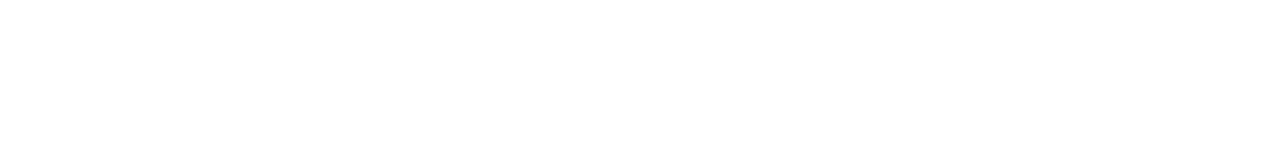
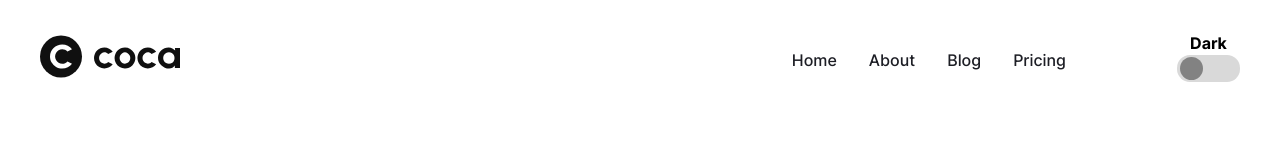
Before and after one commit to ilia-kravtsov/vite, a website built with Vite: page src/index.html in a window 1280 px wide. Built offline with nearby package versions, Linux system fonts and the light colour scheme.

Commit message:
header is created

```diff
--- a/src/assets/scss/base/main.scss
+++ b/src/assets/scss/base/main.scss
@@ -74,6 +74,7 @@ label {
 }
 
 .hidden {
+  // если поставить display none то скринридер не будет зачитывать текст из заголовка
   font-size: 0;
   opacity: 0;
   visibility: hidden;
--- a/src/assets/scss/base/vars.scss
+++ b/src/assets/scss/base/vars.scss
@@ -4,14 +4,39 @@
   --neutral-color-20: #f5f5f5;
   --neutral-color-60: #18181d;
   --neutral-color-100: #1d1e25;
+  --neutral-color-120: #828282;
+  --neutral-color-130: #d9d9d9;
+  --neutral-color-140: #000;
+
+  // logo colors
+  --logo-color-text: #101010;
+  --logo-color-circle: #101010;
+
+  // primary colors
+  --primary-color-50: #4e7ddb;
 
   // container
   --container-padding: 15px;
   --container-width: 1200px;
+
+  // transition
+  --transition: 0.2s ease-in-out;
+
+  // z-index
+  --z-index-1: 1;
+  --z-index-2: 2;
+  --z-index-3: 3;
+  --z-index-4: 4;
 }
 
 [data-theme='dark'] {
   // neutral colors
   --neutral-color-10: #1d1e25;
   --neutral-color-100: #fff;
+  --neutral-color-140: #fff;
+  --neutral-color-150: #fff;
+
+  // logo colors
+  --logo-color-text: #fff;
+  --logo-color-circle: #343542;
 }
--- /dev/null
+++ b/src/assets/scss/components/header.scss
@@ -0,0 +1,185 @@
+.header {
+  padding: 26px 0 22px;
+
+  @include mobile {
+    padding: 22 0 18px;
+  }
+
+  &__container {
+    @include flex-all-between;
+  }
+
+  &__logo {
+    position: relative;
+    z-index: var(--z-index-4);
+
+    & svg {
+      @include mobile {
+        width: 130px;
+      }
+
+      & path {
+        &:not(:last-child) {
+          fill: var(--logo-color-text);
+        }
+      }
+
+      & circle {
+        fill: var(--logo-color-circle);
+      }
+    }
+  }
+
+  &__right {
+    @include flex-align-center;
+    gap: 111px;
+
+    @include tablet {
+      gap: 60px;
+    }
+
+    @include small-tablet {
+      position: fixed;
+      top: 0;
+      left: -100vw;
+      z-index: var(--z-index-3);
+      flex-direction: column;
+      justify-content: center;
+      width: 80dvw;
+      height: 100dvh;
+      background-color: var(--neutral-color-10);
+      opacity: 0;
+      visibility: hidden;
+      transition:
+        left var(--transition),
+        opacity var(--transition);
+      visibility: var(--transition);
+      &--visible {
+        left: 0;
+        opacity: 1;
+        visibility: visible;
+      }
+    }
+  }
+
+  &__switcher {
+    position: relative;
+    border-radius: 13px;
+    width: 63px;
+    height: 27px;
+    background-color: var(--neutral-color-130);
+    transform: translateY(8px);
+    transition: background-color var(--transition);
+
+    &::before {
+      content: '';
+      position: absolute;
+      top: 2px;
+      left: 3px;
+      display: inline-block;
+      border-radius: 50%;
+      width: 23px;
+      height: 23px;
+      background-color: var(--neutral-color-120);
+      transition:
+        left var(--transition),
+        background-color var(--transition);
+    }
+
+    &-text {
+      position: absolute;
+      top: -24px;
+      left: 50%;
+      font-weight: 600;
+      line-height: 150%;
+      text-align: center;
+      color: var(--neutral-color-140);
+      transform: translateX(-50%);
+    }
+
+    &-checkbox {
+      appearance: none;
+    }
+
+    &:has(&-checkbox:checked) {
+      background-color: var(--neutral-color-60);
+
+      &::before {
+        left: 38px;
+        background-color: var(--primary-color-50);
+      }
+    }
+  }
+}
+
+.nav {
+  &__list {
+    @include flex-align-center;
+    gap: 32px;
+
+    @include small-tablet {
+      gap: 20px;
+      flex-direction: column;
+    }
+
+    @include mobile {
+      gap: 10px;
+    }
+  }
+
+  &__link {
+    position: relative;
+    font-weight: 500;
+    line-height: 162%;
+    color: var(--neutral-color-100);
+
+    @include small-tablet {
+      line-height: 200%;
+    }
+
+    &::after {
+      content: '';
+      position: absolute;
+      right: 0;
+      bottom: -5px;
+      left: 0;
+      height: 1px;
+      background-color: var(--neutral-color-100);
+      opacity: 0;
+      visibility: hidden;
+      transition:
+        opacity var(--transition),
+        visibility var(--transition);
+    }
+
+    &:hover {
+      &::after {
+        opacity: 1;
+        visibility: visible;
+      }
+    }
+  }
+}
+
+.overlay {
+  @include small-tablet {
+    position: fixed;
+    inset: 0;
+    z-index: var(--z-index-2);
+    background-color: #000000b3;
+    opacity: 0;
+    visibility: hidden;
+    transition:
+      opacity var(--transition),
+      visibility var(--transition);
+
+    &--visible {
+      opacity: 1;
+      visibility: visible;
+    }
+  }
+}
+
+.burger {
+  @include burger;
+}
--- a/src/assets/scss/main.scss
+++ b/src/assets/scss/main.scss
@@ -1,3 +1,6 @@
 @import './mixins';
 @import './base';
 @import './globals';
+
+// components
+@import './components/header';
--- /dev/null
+++ b/src/html/components/header.html
@@ -0,0 +1,65 @@
+<header class="header">
+  <h1 class="hidden">Coca - Digital Marketing Website. Home page</h1>
+  <div class="container header__container">
+    <a href="/" class="header__logo" aria-label="Home page">
+      <svg
+        width="140"
+        height="66"
+        viewBox="0 0 140 66"
+        fill="none"
+        xmlns="http://www.w3.org/2000/svg"
+      >
+        <path
+          d="M68.1455 35.9848L72.722 38.3558C71.7651 39.6044 70.5655 40.6072 69.1232 41.3643C67.6809 42.1214 66.1069 42.5 64.4011 42.5C62.4873 42.5 60.7399 42.0285 59.159 41.0854C57.5919 40.1423 56.3368 38.8805 55.3937 37.2998C54.4646 35.7059 54 33.9459 54 32.0199C54 30.5588 54.2704 29.1973 54.8113 27.9355C55.3521 26.6603 56.0941 25.5446 57.0371 24.5882C57.994 23.6186 59.1035 22.8615 60.3655 22.3169C61.6275 21.7723 62.9727 21.5 64.4011 21.5C66.1069 21.5 67.6809 21.8786 69.1232 22.6357C70.5655 23.3928 71.7651 24.4089 72.722 25.6841L68.1455 28.0351C67.6601 27.5038 67.0846 27.092 66.4189 26.7998C65.7671 26.5076 65.0945 26.3615 64.4011 26.3615C63.4026 26.3615 62.5012 26.6271 61.6968 27.1584C60.8925 27.6765 60.2545 28.3672 59.783 29.2305C59.3115 30.0806 59.0757 31.0104 59.0757 32.0199C59.0757 33.0161 59.3115 33.9459 59.783 34.8093C60.2545 35.6594 60.8925 36.3435 61.6968 36.8615C62.5012 37.3795 63.4026 37.6385 64.4011 37.6385C65.1223 37.6385 65.8087 37.4924 66.4605 37.2002C67.1123 36.8947 67.674 36.4896 68.1455 35.9848Z"
+          fill="#101010"
+        />
+        <path
+          d="M84.9596 42.5C83.0458 42.5 81.2984 42.0285 79.7174 41.0854C78.1503 40.1423 76.8952 38.8805 75.9522 37.2998C75.023 35.7059 74.5585 33.9459 74.5585 32.0199C74.5585 30.5588 74.8289 29.1973 75.3697 27.9355C75.9106 26.6603 76.6525 25.5446 77.5956 24.5882C78.5525 23.6186 79.6619 22.8615 80.9239 22.3169C82.1859 21.7723 83.5312 21.5 84.9596 21.5C86.8734 21.5 88.6138 21.9715 90.1809 22.9146C91.7619 23.8577 93.017 25.1262 93.9461 26.7201C94.8892 28.314 95.3607 30.0806 95.3607 32.0199C95.3607 33.4677 95.0903 34.8226 94.5494 36.0844C94.0085 37.3463 93.2597 38.462 92.3028 39.4317C91.3597 40.388 90.2572 41.1385 88.9952 41.6831C87.7471 42.2277 86.4019 42.5 84.9596 42.5ZM84.9596 37.6385C85.9719 37.6385 86.8803 37.3795 87.6847 36.8615C88.489 36.3435 89.12 35.6594 89.5777 34.8093C90.0492 33.9592 90.2849 33.0294 90.2849 32.0199C90.2849 30.9839 90.0423 30.0408 89.5569 29.1907C89.0854 28.3273 88.4405 27.6433 87.6223 27.1385C86.8179 26.6205 85.9303 26.3615 84.9596 26.3615C83.9611 26.3615 83.0596 26.6205 82.2553 27.1385C81.4509 27.6565 80.813 28.3472 80.3415 29.2106C79.87 30.074 79.6342 31.0104 79.6342 32.0199C79.6342 33.0693 79.8769 34.019 80.3623 34.8691C80.8477 35.7192 81.4925 36.3966 82.2969 36.9013C83.1151 37.3928 84.0027 37.6385 84.9596 37.6385Z"
+          fill="#101010"
+        />
+        <path
+          d="M111.578 35.9848L116.155 38.3558C115.198 39.6044 113.998 40.6072 112.556 41.3643C111.114 42.1214 109.54 42.5 107.834 42.5C105.92 42.5 104.173 42.0285 102.592 41.0854C101.025 40.1423 99.7696 38.8805 98.8265 37.2998C97.8974 35.7059 97.4328 33.9459 97.4328 32.0199C97.4328 30.5588 97.7032 29.1973 98.2441 27.9355C98.7849 26.6603 99.5269 25.5446 100.47 24.5882C101.427 23.6186 102.536 22.8615 103.798 22.3169C105.06 21.7723 106.405 21.5 107.834 21.5C109.54 21.5 111.114 21.8786 112.556 22.6357C113.998 23.3928 115.198 24.4089 116.155 25.6841L111.578 28.0351C111.093 27.5038 110.517 27.092 109.852 26.7998C109.2 26.5076 108.527 26.3615 107.834 26.3615C106.835 26.3615 105.934 26.6271 105.13 27.1584C104.325 27.6765 103.687 28.3672 103.216 29.2305C102.744 30.0806 102.509 31.0104 102.509 32.0199C102.509 33.0161 102.744 33.9459 103.216 34.8093C103.687 35.6594 104.325 36.3435 105.13 36.8615C105.934 37.3795 106.835 37.6385 107.834 37.6385C108.555 37.6385 109.242 37.4924 109.893 37.2002C110.545 36.8947 111.107 36.4896 111.578 35.9848Z"
+          fill="#101010"
+        />
+        <path
+          d="M134.924 22.0579H140V41.982H134.924L134.695 39.5114C134.127 40.4013 133.371 41.1252 132.428 41.6831C131.499 42.2277 130.396 42.5 129.12 42.5C127.581 42.5 126.139 42.2211 124.794 41.6632C123.448 41.1053 122.263 40.3349 121.236 39.352C120.224 38.3691 119.427 37.2334 118.844 35.945C118.276 34.6565 117.991 33.2751 117.991 31.8008C117.991 30.3795 118.262 29.0446 118.803 27.796C119.357 26.5474 120.127 25.4516 121.112 24.5085C122.096 23.5655 123.233 22.8283 124.523 22.297C125.813 21.7657 127.2 21.5 128.684 21.5C130.057 21.5 131.284 21.7922 132.366 22.3767C133.461 22.9611 134.39 23.7049 135.153 24.6082L134.924 22.0579ZM128.996 37.8178C130.077 37.8178 131.034 37.5588 131.866 37.0408C132.698 36.5228 133.35 35.8254 133.822 34.9488C134.293 34.0588 134.529 33.0825 134.529 32.0199C134.529 30.944 134.293 29.9677 133.822 29.0911C133.35 28.2011 132.691 27.4972 131.846 26.9791C131.013 26.4611 130.063 26.2021 128.996 26.2021C127.928 26.2021 126.95 26.4677 126.063 26.9991C125.189 27.5171 124.488 28.2144 123.961 29.0911C123.448 29.9677 123.192 30.944 123.192 32.0199C123.192 33.0958 123.455 34.0721 123.982 34.9488C124.509 35.8254 125.21 36.5228 126.083 37.0408C126.971 37.5588 127.942 37.8178 128.996 37.8178Z"
+          fill="#101010"
+        />
+        <circle cx="21" cy="30.5" r="21" fill="#101010" />
+        <path
+          d="M27.4483 35.4412L32 37.741C30.8906 39.1831 29.4794 40.3368 27.7664 41.2021C26.0697 42.0674 24.2262 42.5 22.2358 42.5C19.9844 42.5 17.9288 41.9611 16.069 40.8833C14.2254 39.8055 12.749 38.3634 11.6396 36.5569C10.5465 34.7353 10 32.7239 10 30.5228C10 28.8529 10.3181 27.297 10.9544 25.8548C11.5907 24.3975 12.4635 23.1224 13.5729 22.0294C14.6986 20.9213 16.0037 20.056 17.4883 19.4336C18.9729 18.8112 20.5554 18.5 22.2358 18.5C24.2262 18.5 26.0697 18.9326 27.7664 19.7979C29.4794 20.6632 30.8906 21.8245 32 23.2818L27.4483 25.5816C26.7631 24.8226 25.9637 24.2457 25.0501 23.851C24.1364 23.4412 23.1984 23.2362 22.2358 23.2362C20.898 23.2362 19.6826 23.5778 18.5895 24.2609C17.5128 24.9288 16.6563 25.8169 16.02 26.925C15.4001 28.018 15.0901 29.2173 15.0901 30.5228C15.0901 31.8131 15.4082 33.0123 16.0445 34.1205C16.6808 35.2135 17.5373 36.0939 18.614 36.7619C19.7071 37.4298 20.9143 37.7638 22.2358 37.7638C23.2473 37.7638 24.2099 37.5512 25.1235 37.1262C26.0371 36.7011 26.812 36.1395 27.4483 35.4412Z"
+          fill="white"
+        />
+      </svg>
+    </a>
+    <div class="header__right" data-burger="menu">
+      <nav class="nav header__nav">
+        <ul class="nav__list">
+          <li class="nav__item">
+            <a href="/" class="nav__link text-p-default">Home</a>
+          </li>
+          <li class="nav__item">
+            <a href="/about.html" class="nav__link text-p-default">About</a>
+          </li>
+          <li class="nav__item">
+            <a href="/blog.html" class="nav__link text-p-default">Blog</a>
+          </li>
+          <li class="nav__item">
+            <a href="/pricing.html" class="nav__link text-p-default">Pricing</a>
+          </li>
+        </ul>
+      </nav>
+      <label class="header__switcher">
+        <span class="header__switcher-text text-p-default">Dark</span>
+        <input
+          type="checkbox"
+          class="header__switcher-checkbox"
+          data-theme-switcher
+        />
+      </label>
+    </div>
+    <button class="burger" data-burger="btn" aria-label="Burger menu">
+      <span class="burger__line"></span>
+    </button>
+  </div>
+</header>
--- /dev/null
+++ b/src/js/components/theme.js
@@ -0,0 +1,24 @@
+export const useTheme = () => {
+  const themeTarget = document.querySelector('[data-theme]');
+  const themeSwitcher = document.querySelector('[data-theme-switcher]');
+
+  const themeTargetDataset = themeTarget.dataset;
+
+  const theme = localStorage.getItem('theme') || 'light'; // light по умолчанию
+
+  themeTargetDataset.theme = theme;
+
+  if (theme === 'dark') {
+    themeSwitcher.checked = true;
+  }
+
+  themeSwitcher.addEventListener('click', () => {
+    if (themeTargetDataset.theme === 'light') {
+      themeTargetDataset.theme = 'dark';
+      localStorage.setItem('theme', 'dark');
+    } else {
+      themeTargetDataset.theme = 'light';
+      localStorage.setItem('theme', 'light');
+    }
+  });
+};
```
Also changed, not shown: src/assets/scss/mixins/burger.scss (+3 -5 lines), src/index.html (+3 -0 lines), src/js/components/burger.js (added, +19 -0 lines), src/js/main.js (+7 -0 lines), .stylelintrc.json.
